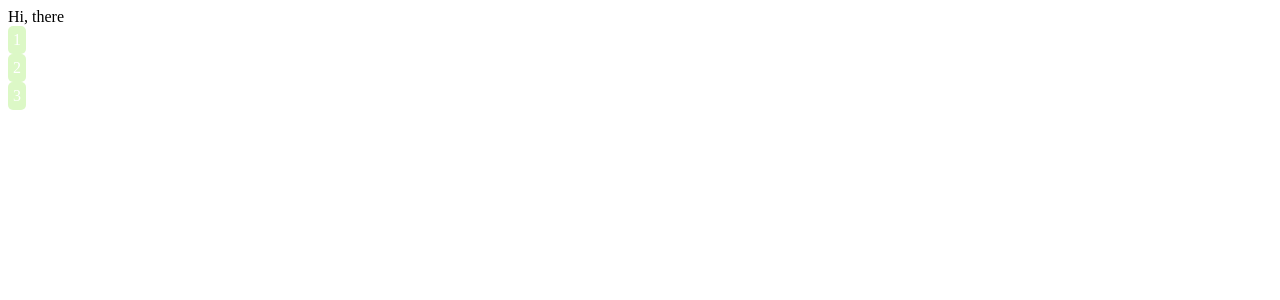
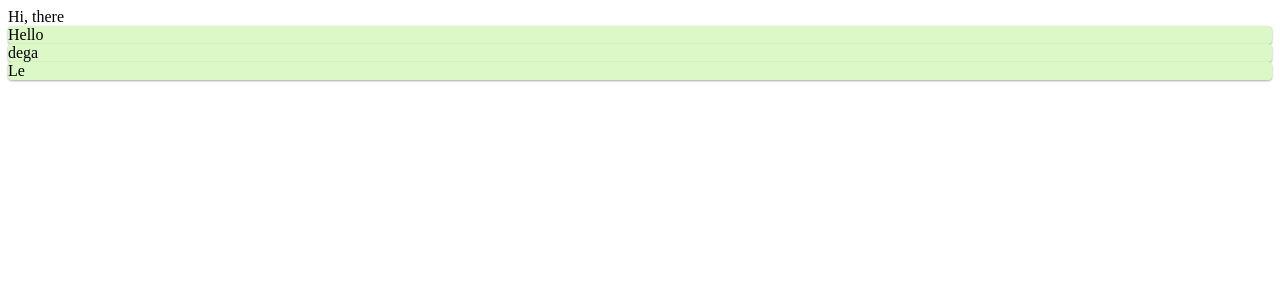
Before and after one commit to orangeflame/chatting-room-ui, a Next.js app: page / in a window 1280 px wide. Shown: the top 300 px of the page. Built offline with nearby package versions, Linux system fonts and the light colour scheme.

Commit message:
add some css

```diff
--- a/modules/chat/components/Bubble/component.tsx
+++ b/modules/chat/components/Bubble/component.tsx
@@ -1,10 +1,9 @@
 import styled from "modules/core/styles";
 const Container = styled.div`
   background: ${({ theme }) => theme.colorPrimary};
-  border-radius: 5px;
-  color: white;
-  width: fit-content;
-  padding: 5px;
+  border-radius: ${({ theme }) => theme.sizeCornerBubble};
+  box-shadow: 0 1px 3px rgba(0, 0, 0, 0.12), 0 1px 2px rgba(0, 0, 0, 0.24);
+  padding: "0.25em 0.5em";
 `;
 
 export const Bubble = (props) => <Container>{props.children}</Container>;
--- a/modules/core/styles/themes.ts
+++ b/modules/core/styles/themes.ts
@@ -1,7 +1,9 @@
 export interface Theme {
   colorPrimary: string;
+  sizeCornerBubble: string;
 }
 
 export const normal: Theme = {
   colorPrimary: "#dcf8c6",
+  sizeCornerBubble: "0.25em",
 };
--- a/pages/index.tsx
+++ b/pages/index.tsx
@@ -7,9 +7,9 @@ export default () => (
   <ThemeProvider theme={themes.normal}>
     <div>
       <span>Hi, there</span>
-      <Bubble>1</Bubble>
-      <Bubble>2</Bubble>
-      <Bubble>3</Bubble>
+      <Bubble>Hello</Bubble>
+      <Bubble>dega</Bubble>
+      <Bubble>Le</Bubble>
     </div>
   </ThemeProvider>
 );
```
